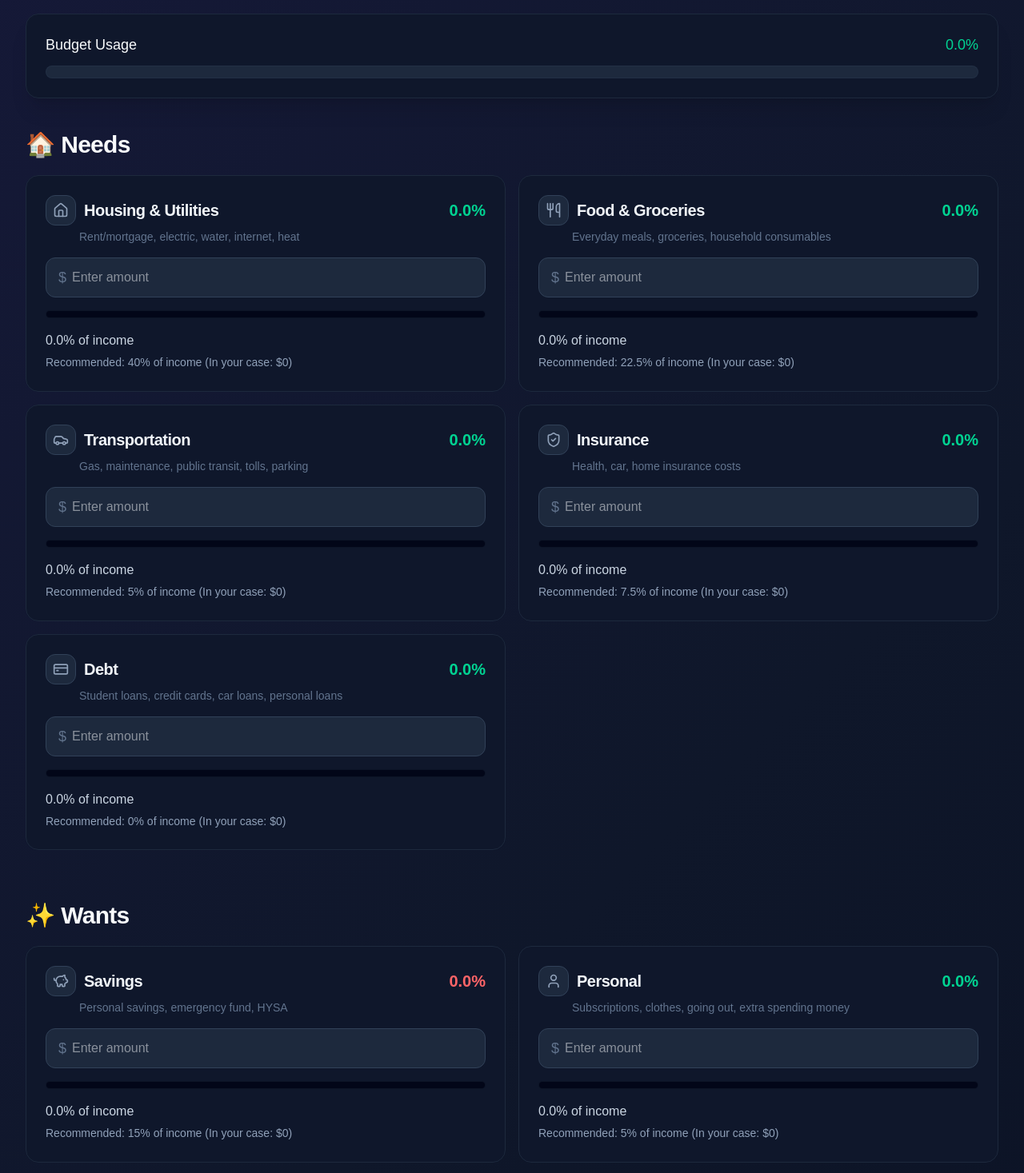
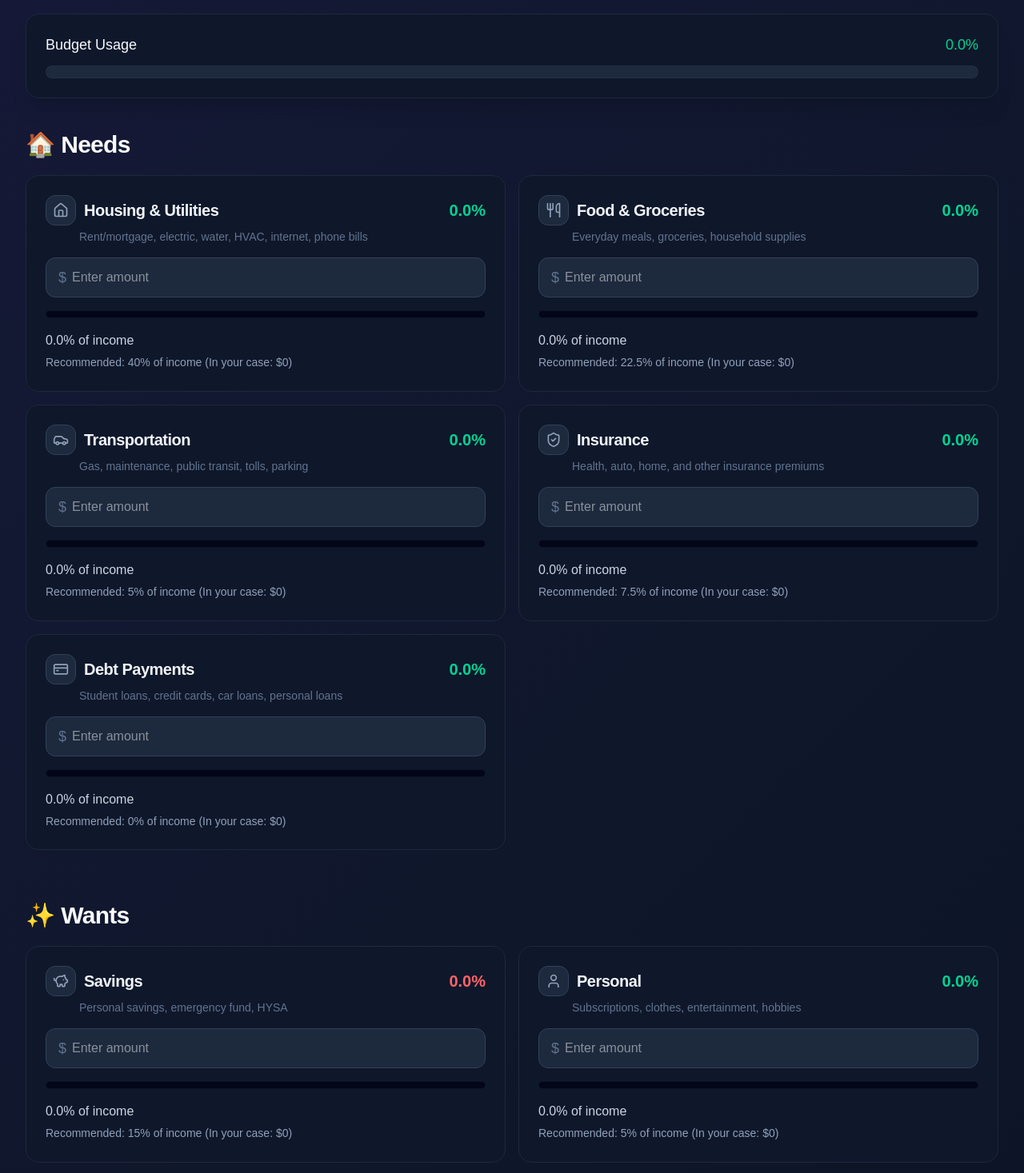
Before and after one commit to ECampbell37/budget-app, a Next.js app: page / in a window 1280 px wide. Shown: the part 559-2026 px from the top of the page at 80% size. Built offline with nearby package versions, Linux system fonts and the light colour scheme.

Commit message:
No overscrolling, changed descriptions

```diff
--- a/app/globals.css
+++ b/app/globals.css
@@ -19,6 +19,10 @@
     --background: #0a0a0a;
     --foreground: #ededed;
   }
+}
+
+html, body {
+  overscroll-behavior-y: none;
 }
 
 body {
--- a/app/page.tsx
+++ b/app/page.tsx
@@ -36,13 +36,13 @@ interface BudgetConfig {
 }
 
 const BUDGET_CONFIGS: BudgetConfig[] = [
-  { name: "Housing & Utilities", type: "Essential", target: 40, metric: "max", icon: HomeIcon, description: "Rent/mortgage, electric, water, internet, heat" },
-  { name: "Food & Groceries", type: "Essential", target: 22.5, metric: "max", icon: Utensils, description: "Everyday meals, groceries, household consumables" },
+  { name: "Housing & Utilities", type: "Essential", target: 40, metric: "max", icon: HomeIcon, description: "Rent/mortgage, electric, water, HVAC, internet, phone bills" },
+  { name: "Food & Groceries", type: "Essential", target: 22.5, metric: "max", icon: Utensils, description: "Everyday meals, groceries, household supplies" },
   { name: "Transportation", type: "Essential", target: 5, metric: "max", icon: Car, description: "Gas, maintenance, public transit, tolls, parking" },
-  { name: "Insurance", type: "Essential", target: 7.5, metric: "max", icon: ShieldCheck, description: "Health, car, home insurance costs" },
-  { name: "Debt", type: "Essential", target: 0, metric: "max", icon: CreditCard, description: "Student loans, credit cards, car loans, personal loans" },
+  { name: "Insurance", type: "Essential", target: 7.5, metric: "max", icon: ShieldCheck, description: "Health, auto, home, and other insurance premiums" },
+  { name: "Debt Payments", type: "Essential", target: 0, metric: "max", icon: CreditCard, description: "Student loans, credit cards, car loans, personal loans" },
   { name: "Savings", type: "Lifestyle", target: 15, metric: "min", icon: PiggyBank, description: "Personal savings, emergency fund, HYSA" },
-  { name: "Personal", type: "Lifestyle", target: 5, metric: "max", icon: User, description: "Subscriptions, clothes, going out, extra spending money" },
+  { name: "Personal", type: "Lifestyle", target: 5, metric: "max", icon: User, description: "Subscriptions, clothes, entertainment, hobbies" },
   { name: "Investments", type: "Lifestyle", target: 5, metric: "min", icon: TrendingUp, description: "401k, Roth IRA, Brokerage investments" },
 ];
 
```
